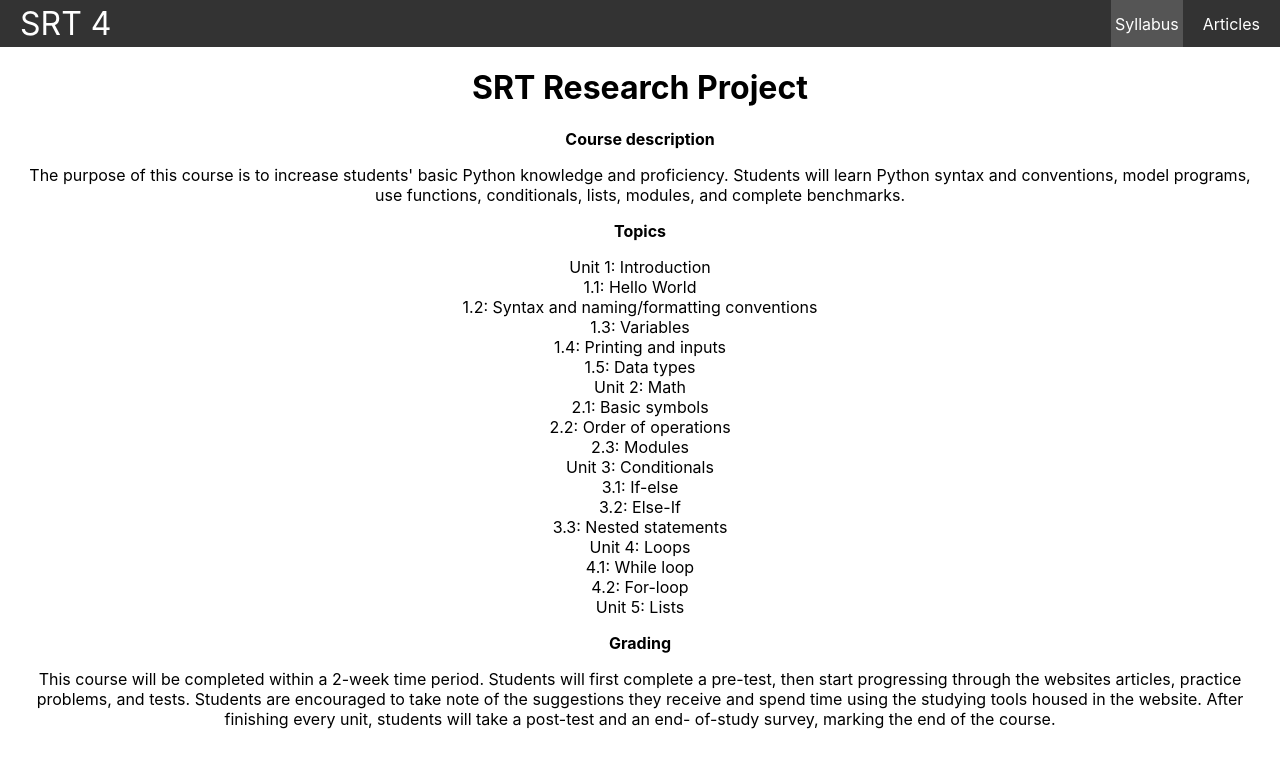
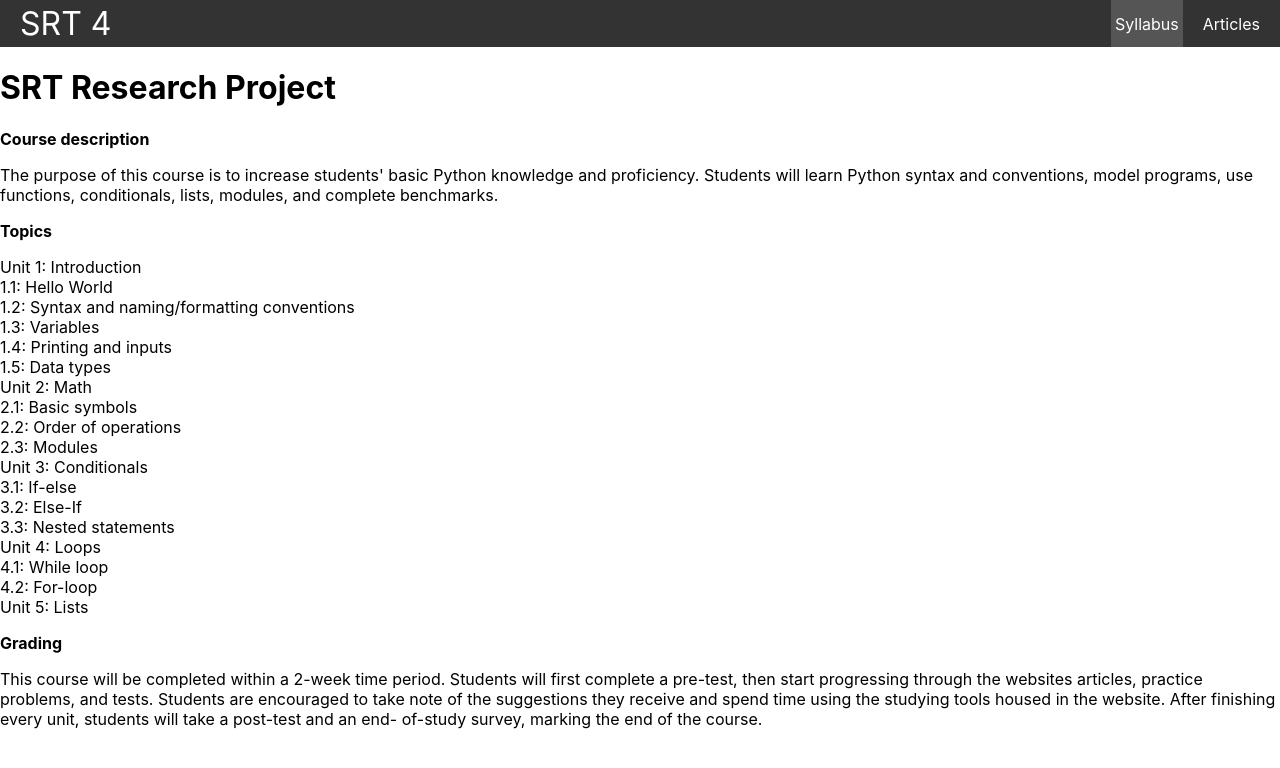
Before and after one commit to MD5595/SrtFlaskWebsite, a React (Create React App) app in the folder my-app/: page /Syllabus in a window 1280 px wide. Shown: the top 768 px of the page. Built offline with nearby package versions, Linux system fonts and the light colour scheme.

Commit message:
Adding routes for unit 1 pages

```diff
--- a/my-app/src/App.css
+++ b/my-app/src/App.css
@@ -1,5 +1,5 @@
 .App {
-  text-align: center;
+  text-align: left;
 }
 
 .App-logo {
--- a/my-app/src/App.js
+++ b/my-app/src/App.js
@@ -4,7 +4,11 @@ import NavBar from "./components/Navbar"
 import {BrowserRouter, Routes, Route} from "react-router-dom";
 import Syllabus from "./pages/Syllabus";
 import ArticleHome from "./pages/Articles/ArticleHome"
-
+import u1_1 from "./pages/Articles/Unit1/u1_1"
+import u1_2 from "./pages/Articles/Unit1/u1_2"
+import u1_3 from "./pages/Articles/Unit1/u1_3"
+import u1_4 from "./pages/Articles/Unit1/u1_4"
+import u1_5 from "./pages/Articles/Unit1/u1_5"
 function App() {
 
     return (
--- a/my-app/src/pages/Articles/ArticleHome.js
+++ b/my-app/src/pages/Articles/ArticleHome.js
@@ -5,7 +5,9 @@ function ArticleHome() {
   return (
     <div className="container">
       <h1>Article!</h1>
-        <a href="/u1.1">1.1</a>
+        <Link to="/u1_1">1.1</Link>
+      <br />
+      <Link to="/u1_3">1.3</Link>
     </div>
   );
 }
--- a/my-app/src/pages/Articles/Unit1/u1_2.js
+++ b/my-app/src/pages/Articles/Unit1/u1_2.js
@@ -28,6 +28,7 @@ print("Hi.")
     <p>Starting in Unit 3, cases where indentation is required will appear.</p>
 
     <p>Ensure you include the correct spelling, spacing, and indents within your code.</p>
+
     </div>
 
   );
--- a/my-app/src/pages/Syllabus.js
+++ b/my-app/src/pages/Syllabus.js
@@ -2,7 +2,7 @@ import React from 'react';
 
 function Syllabus() {
     return (
-        <div className="container">
+        <div>
             <head><title>Syllabus</title></head>
             <h1>SRT Research Project</h1>
 
```
Also changed, not shown: my-app/src/pages/Articles/Unit1/u1_1.js (+14 -5 lines), my-app/src/pages/Articles/Unit2/u2_1.js (added), my-app/src/pages/Articles/Unit2/u2_2.js (added), my-app/src/pages/Articles/Unit2/u2_3.js (added).
